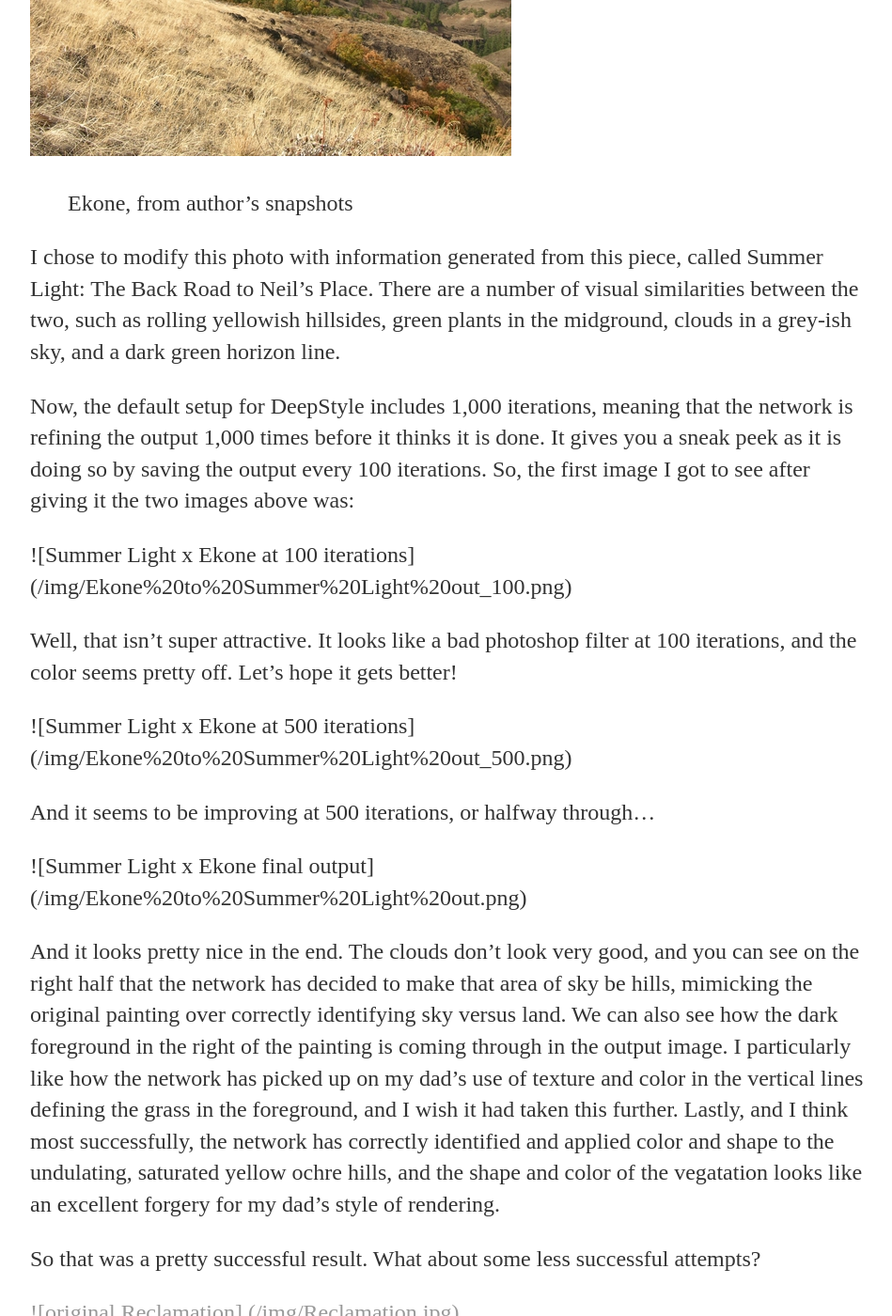
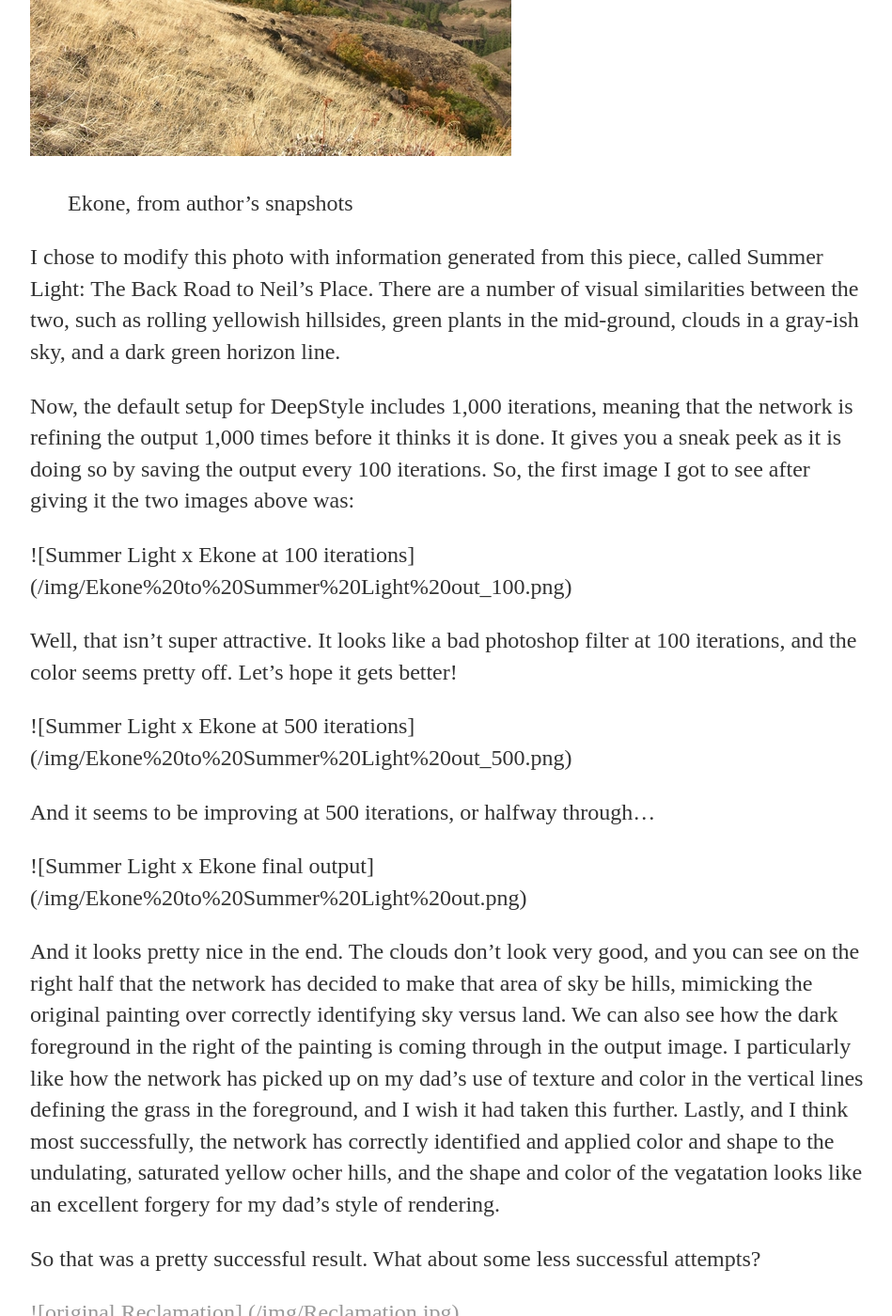
Before and after one commit to katieamazing/katieamazing.github.io, a Jekyll site: the page built from _posts/2016-06-25-a-neural-network-art-forger-of-my-very-own.md, in a window 1280 px wide and 1400 px high, scrolled down 1569 px. Shown: the whole window at 94% size, without its empty margins (160-1109 px from the left). Built offline with Jekyll 4.4.1, drawn with Linux system fonts in a browser that asks for light colours; some of the changed text lies outside the part shown.

Commit message:
Update 2016-06-25-a-neural-network-art-forger-of-my-very-own.md

```diff
--- a/_posts/2016-06-25-a-neural-network-art-forger-of-my-very-own.md
+++ b/_posts/2016-06-25-a-neural-network-art-forger-of-my-very-own.md
@@ -16,7 +16,7 @@
 ![original Ekone](/img/ekone-1004.jpg)
 >Ekone, from author's snapshots
 
-I chose to modify this photo with information generated from this piece, called Summer Light: The Back Road to Neil's Place. There are a number of visual similarities between the two, such as rolling yellowish hillsides, green plants in the midground, clouds in a grey-ish sky, and a dark green horizon line.
+I chose to modify this photo with information generated from this piece, called Summer Light: The Back Road to Neil's Place. There are a number of visual similarities between the two, such as rolling yellowish hillsides, green plants in the mid-ground, clouds in a gray-ish sky, and a dark green horizon line.
 
 Now, the default setup for DeepStyle includes 1,000 iterations, meaning that the network is refining the output 1,000 times before it thinks it is done. It gives you a sneak peek as it is doing so by saving the output every 100 iterations. So, the first image I got to see after giving it the two images above was:
 
@@ -30,7 +30,7 @@
 
 ![Summer Light x Ekone final output] (/img/Ekone%20to%20Summer%20Light%20out.png)
 
-And it looks pretty nice in the end. The clouds don't look very good, and you can see on the right half that the network has decided to make that area of sky be hills, mimicking the original painting over correctly identifying sky versus land. We can also see how the dark foreground in the right of the painting is coming through in the output image. I particularly like how the network has picked up on my dad's use of texture and color in the vertical lines defining the grass in the foreground, and I wish it had taken this further. Lastly, and I think most successfully, the network has correctly identified and applied color and shape to the undulating, saturated yellow ochre hills, and the shape and color of the vegatation looks like an excellent forgery for my dad's style of rendering.
+And it looks pretty nice in the end. The clouds don't look very good, and you can see on the right half that the network has decided to make that area of sky be hills, mimicking the original painting over correctly identifying sky versus land. We can also see how the dark foreground in the right of the painting is coming through in the output image. I particularly like how the network has picked up on my dad's use of texture and color in the vertical lines defining the grass in the foreground, and I wish it had taken this further. Lastly, and I think most successfully, the network has correctly identified and applied color and shape to the undulating, saturated yellow ocher hills, and the shape and color of the vegatation looks like an excellent forgery for my dad's style of rendering.
 
 So that was a pretty successful result. What about some less successful attempts?
 
@@ -54,7 +54,7 @@
 
 ![Deliverance x Hay Bales final output] (/img/Deliverance%20to%20Hay.png)
 
-Oh no, this one is even worse! Another incongruous set of images leads to another murky result. The network has gone really off the rails on the sky, which looks like mountains, but like nothing from either source image. Some of the vertical texture in the forground looks nice (and similar to the first image we did), but the darkness in the midground center of the image and at the bottom right are really unattractive. I'm also not surprised that the network did some weird things with the architecturally rendered little white house from the original painting. It seems like that angularity and color is sort of dotted at a small scale along the horizon of the output image, but it's not a very good translation.
+Oh no, this one is even worse! Another incongruous set of images leads to another murky result. The network has gone really off the rails on the sky, which looks like mountains, but like nothing from either source image. Some of the vertical texture in the foreground looks nice (and similar to the first image we did), but the darkness in the mid-ground center of the image and at the bottom right are really unattractive. I'm also not surprised that the network did some weird things with the architecturally rendered little white house from the original painting. It seems like that angularity and color is sort of dotted at a small scale along the horizon of the output image, but it's not a very good translation.
 
 So let's go back and look at the photo Ekone again.
 
```
Also changed, not shown: other parts of _posts/2016-06-25-a-neural-network-art-forger-of-my-very-own.md (+4 -4 lines).
